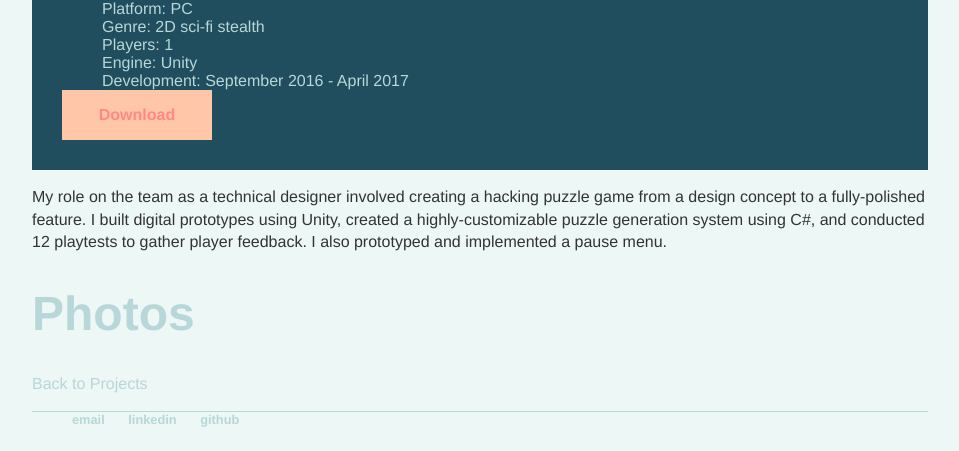
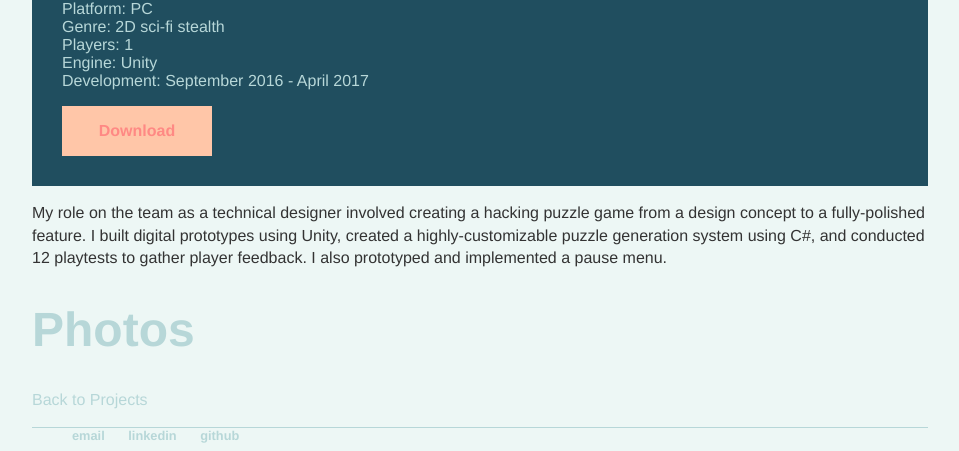
Before and after one commit to digigrant/digigrant.github.io, a Jekyll site: the page built from projects/being-evelyn.html, in a window 1280 px wide. Shown: the part 765-1216 px from the top of the page, without its empty margins (160-1119 px from the left). Built offline with Jekyll 4.4.1, drawn with Linux system fonts in a browser that asks for light colours.

Commit message:
Update main.scss

```diff
--- a/_sass/main.scss
+++ b/_sass/main.scss
@@ -128,7 +128,7 @@ footer
 
         .specs
         {
-            margin: 0px;
+            padding-left: 0px;
         }
 
         .buttonDownload
```
